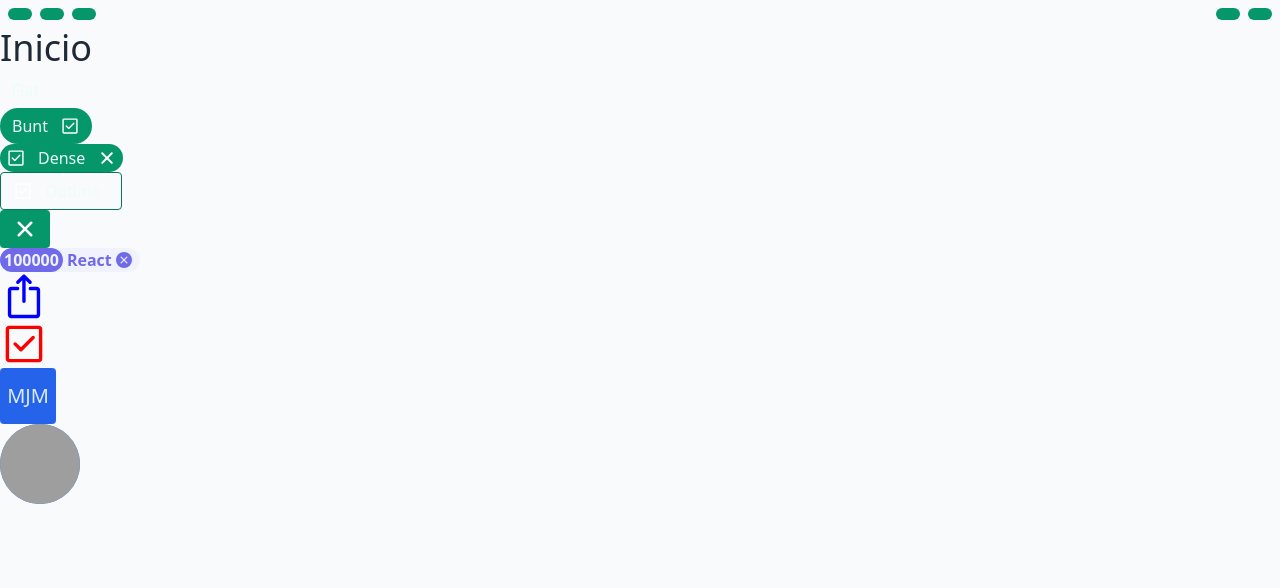
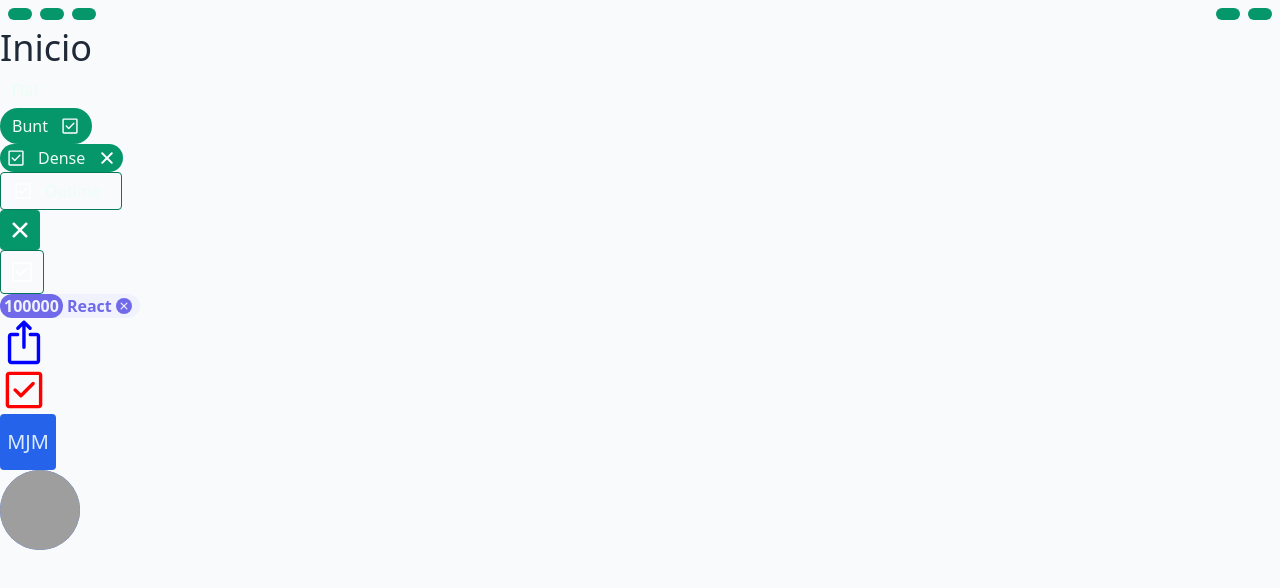
Before and after one commit to pana9422/layblu, a React (Vite) app: page / in a window 1280 px wide. Shown: the top 588 px of the page. Built offline with nearby package versions, Linux system fonts and the light colour scheme; grey boxes are pictures that could not be loaded.

Commit message:
fix: Hover error and disproportionate size when is only icon

```diff
--- a/src/components/atoms/Button/Button.tsx
+++ b/src/components/atoms/Button/Button.tsx
@@ -2,35 +2,35 @@ import { IButtonProps } from './types'
 
 export const Button = ({
 	onClick,
-	outline,
-	flat,
+	outline = false,
+	flat = false,
 	children,
 	square = false,
 	bgColor = 'emerald-600',
 	color = 'emerald-50',
 	borderColor = 'emerald-700',
 	dense = false,
+	size = 0,
 }: IButtonProps) => {
 	const borderRadius = square ? 'rounded' : 'rounded-full'
-	const padding = dense ? 'px-1.5 py-0.5' : 'py-1.5 px-3'
-
+	const dimensions = (size !== 0) ? `w-${size} h-${size}` : 'w-auto'
+	const justifyContent = (size !== 0) ? 'justify-center' : 'justify-between'
+	let hover = 'hover:bg-gray-500/[0.2]'
+	let padding = dense ? 'px-1.5 py-0.5' : 'py-1.5 px-3'
 	let style = `text-${color}`
 
-	// if (outline) {
-	// 	style += ` border-${borderColor} border hover:bg-${borderColor}/[0.2]`
-	// } else if (flat) {
-	// 	style += ` hover:bg-${color}/[0.2]`
-	// } else style += ` bg-${bgColor}`
+	if (size !== 0) padding = 'p-0'
 
 	if (outline) {
 		style += ` border-${borderColor} border`
-	} else if (!flat && !outline) {
-		style += ` bg-${bgColor} hover:bg-transparent`
+	} else if (!flat) {
+		style += ` bg-${bgColor}`
+		hover = ''
 	}
 
 	return (
 		<button
-			className={`capitalize flex items-center justify-between gap-x-3 hover:bg-gray-500/[0.2] ${padding} ${borderRadius} ${style}`}
+			className={`capitalize flex items-center gap-x-3 ${hover} ${padding} ${justifyContent} ${dimensions} ${borderRadius} ${style}`}
 			onClick={onClick}
 		>
 			{children}
--- a/src/components/atoms/Button/types.d.ts
+++ b/src/components/atoms/Button/types.d.ts
@@ -13,4 +13,6 @@ export interface IButtonProps {
 
 	flat?: boolean
 	outline?: boolean
+
+	size?: number
 }
--- a/src/components/pages/Home.tsx
+++ b/src/components/pages/Home.tsx
@@ -35,9 +35,13 @@ const HomePage = () => {
 					<Checkbox width={20} height={20} fill='white' />
 					<span className='w-16 text-left'>Outline</span>
 				</Button>
-				<Button square>
+				<Button square size={10}>
 					<Close width={26} height={26} fill='white' />
 				</Button>
+				<Button square size={11} outline>
+					<Checkbox width={26} height={26} fill='white' />
+				</Button>
+
 				<div>
 					{visible && (
 						<Chip
```
